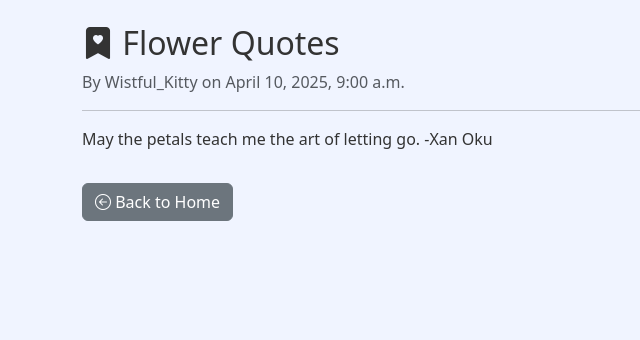
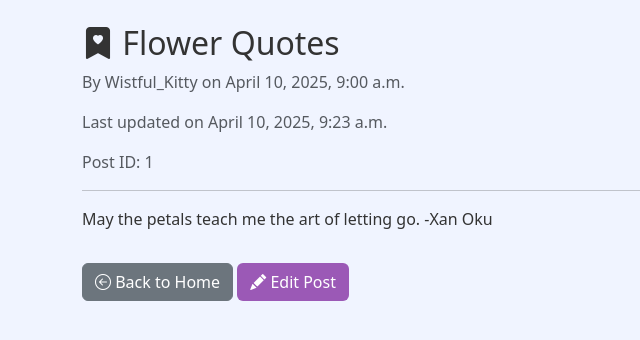
Before and after one commit to KeyleTherese31/LabExam-Group3, a Django app: page /post/1/ in a window 1280 px wide. Shown: the part 56-396 px from the top of the page, without its empty margins (0-640 px from the left). Run offline with Django 4.2, Linux system fonts and the light colour scheme; a user stored in the database is signed in; data comes from the database, SQL or seed files in the repository; both versions use the stored data as it was after the commit.

Commit message:
update 1

```diff
--- a/LabExam/LabExam/settings.py
+++ b/LabExam/LabExam/settings.py
@@ -122,3 +122,5 @@ STATIC_URL = 'static/'
 # https://docs.djangoproject.com/en/4.2/ref/settings/#default-auto-field
 
 DEFAULT_AUTO_FIELD = 'django.db.models.BigAutoField'
+
+LOGIN_REDIRECT_URL = 'home'
--- a/LabExam/LabExam/urls.py
+++ b/LabExam/LabExam/urls.py
@@ -19,5 +19,5 @@ from django.urls import path, include
 
 urlpatterns = [
     path('admin/', admin.site.urls),
-    path('', include('blog.urls')),  # Routes everything to the blog app
+    path('', include('blog.urls')),
 ]
--- a/LabExam/blog/templates/blog/base.html
+++ b/LabExam/blog/templates/blog/base.html
@@ -35,6 +35,16 @@
         .btn:hover {
             opacity: 0.9;
         }
+        .btn-purple {
+        background-color: #9b59b6; /* Soft Purple */
+        color: white;
+        }
+
+        .btn-purple:hover {
+            background-color: #8e44ad; /* Darker Purple on Hover */
+            color: white;
+        }
+
     </style>
 </head>
 <body>
--- a/LabExam/blog/templates/blog/post_detail.html
+++ b/LabExam/blog/templates/blog/post_detail.html
@@ -3,9 +3,22 @@
 {% block content %}
 <h2><i class="bi bi-bookmark-heart-fill"></i> {{ post.title }}</h2>
 <p class="text-muted">By {{ post.author.username }} on {{ post.created_at|date:"F j, Y, g:i a" }}</p>
+
+{% if post.updated_at != post.created_at %}
+    <p class="text-muted">Last updated on {{ post.updated_at|date:"F j, Y, g:i a" }}</p>
+{% endif %}
+
+<p class="text-muted">Post ID: {{ post.id }}</p>
+
 <hr>
 <p>{{ post.content }}</p>
 <a href="{% url 'home' %}" class="btn btn-secondary mt-3">
     <i class="bi bi-arrow-left-circle"></i> Back to Home
 </a>
+
+{% if post.author == user %}
+    <a href="{% url 'post_edit' post.id %}" class="btn btn-purple mt-3">
+        <i class="bi bi-pencil-fill"></i> Edit Post
+    </a>
+{% endif %}
 {% endblock %}
--- a/LabExam/blog/urls.py
+++ b/LabExam/blog/urls.py
@@ -9,4 +9,5 @@ urlpatterns = [
     path('register/', views.register, name='register'),
     path('login/', auth_views.LoginView.as_view(template_name='blog/login.html'), name='login'),
     path('logout/', auth_views.LogoutView.as_view(next_page='home'), name='logout'),
+    path('post/<int:post_id>/edit/', views.post_edit, name='post_edit'),
 ]
--- a/LabExam/blog/views.py
+++ b/LabExam/blog/views.py
@@ -36,3 +36,21 @@ def register(request):
     else:
         form = RegisterForm()
     return render(request, 'blog/register.html', {'form': form})
+
+@login_required
+def post_edit(request, post_id):
+    post = get_object_or_404(Post, id=post_id)
+
+    # Ensure only the author can edit the post
+    if post.author != request.user:
+        return redirect('home')  # You can redirect to a 'permission denied' page instead if needed
+
+    if request.method == "POST":
+        form = PostForm(request.POST, instance=post)
+        if form.is_valid():
+            form.save()
+            return redirect('post_detail', post_id=post.id)
+    else:
+        form = PostForm(instance=post)
+
+    return render(request, 'blog/post_edit.html', {'form': form, 'post': post})
```
Also changed, not shown: LabExam/blog/templates/blog/post_edit.html (added, +13 -0 lines), LabExam/db.sqlite3.
